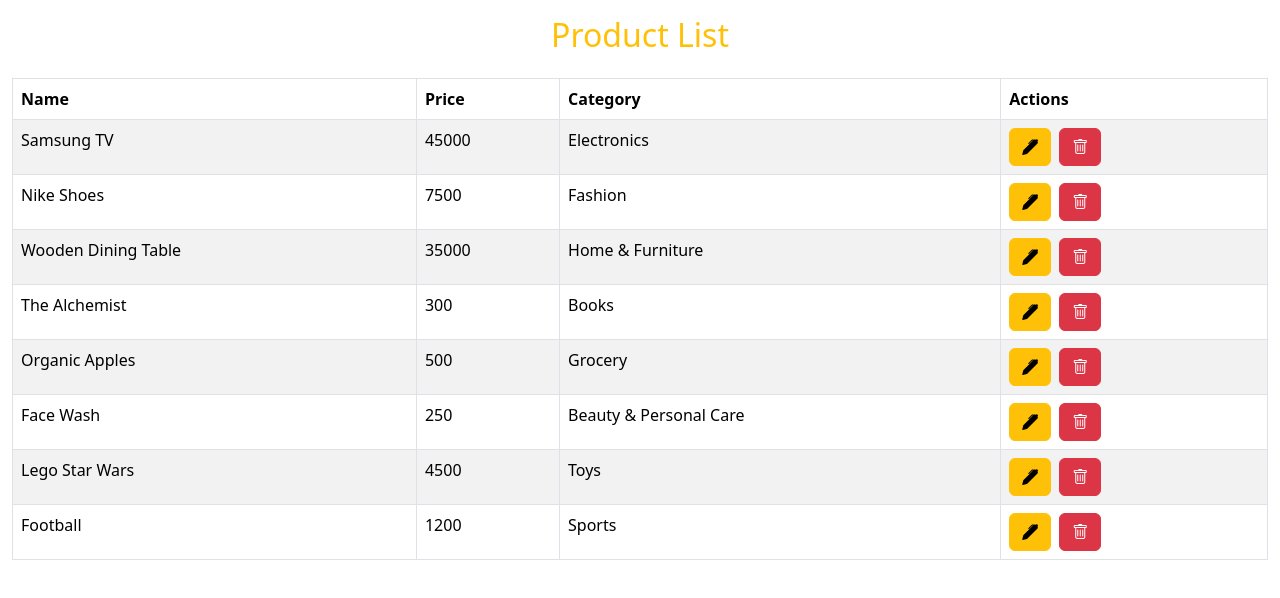
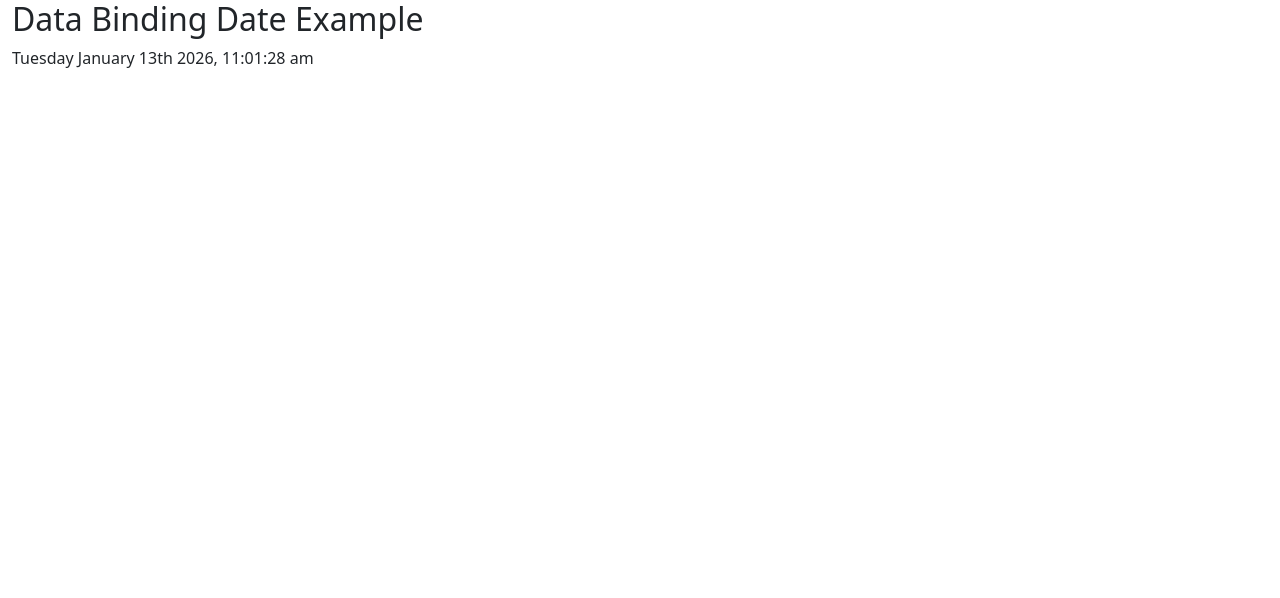
Before and after one commit to neehargadam/React-Project, a React (Vite) app: page / in a window 1280 px wide. Shown: the top 598 px of the page. Built offline with nearby package versions, Linux system fonts and the light colour scheme.

Commit message:
date binding , momemt package example

```diff
--- a/package.json
+++ b/package.json
@@ -12,6 +12,7 @@
   "dependencies": {
     "bootstrap": "^5.3.8",
     "bootstrap-icons": "^1.13.1",
+    "moment": "^2.30.1",
     "react": "^19.2.0",
     "react-dom": "^19.2.0"
   },
--- /dev/null
+++ b/src/components/data-binding/data-binding-date-example.jsx
@@ -0,0 +1,20 @@
+import { useEffect, useState } from "react";
+import moment from "moment";
+function DataBindingDateExample()
+{
+const [departure,setDeparture] =  useState(Date());
+useEffect(()=>{
+var dept= Date();
+setDeparture(dept);
+},[])
+    return (
+           <div className="container-fluid">
+           <h2>Data Binding Date Example</h2>
+           {/* { departure.toLocaleDateString() } */}
+           {moment(departure).format('dddd  MMMM Do YYYY, h:mm:ss a')}
+            </div>
+
+    )
+
+}
+export default DataBindingDateExample;
--- a/src/main.jsx
+++ b/src/main.jsx
@@ -11,10 +11,12 @@ import DataBindingState from './components/data-binding/data-bindingState.jsx'
 import DataBindingMap from './components/data-binding/data-binding-map.jsx'
 import DataBindingObject from './components/data-binding/data-binding-Object.jsx'
 import DataBindingArray from './components/data-binding/data-binding-Array.jsx'
+import DataBindingDateExample from './components/data-binding/data-binding-date-example.jsx'
 
 createRoot(document.getElementById('root')).render(
   <StrictMode>
-    <DataBindingArray/>
+    <DataBindingDateExample />
+    {/* <DataBindingArray/> */}
     {/* <DataBindingObject/> */}
    {/* <DataBindingMap/> */}
     {/* <DataBindingState/> */}
```
Also changed, not shown: 1 other file (tests, documents, lock files or other folders).
